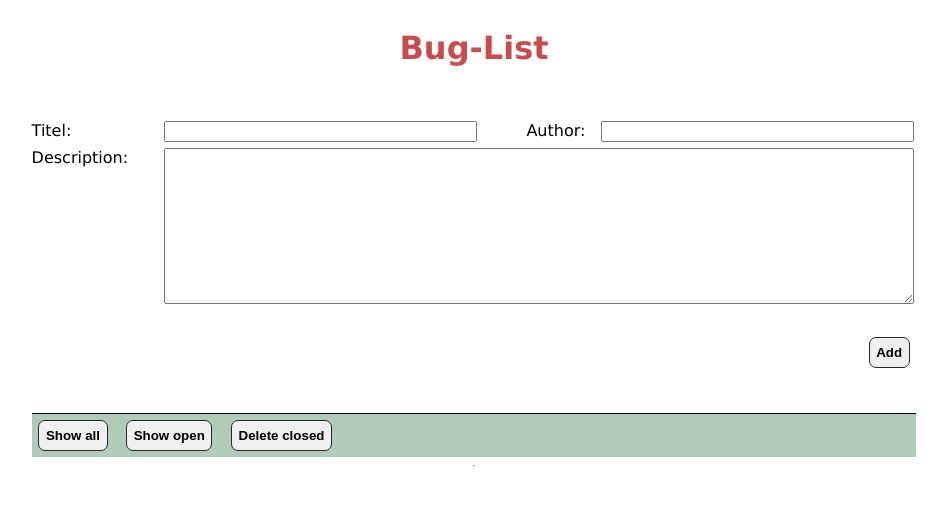
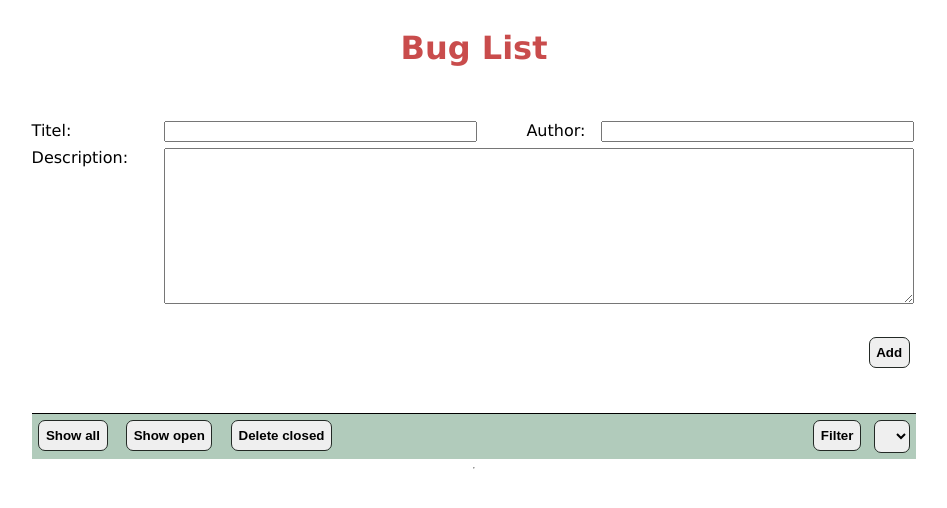
Before and after one commit to hanna-rodler/bugList, a plain HTML site: page index.html in a window 1280 px wide. Shown: the whole page, without its empty margins (166-1113 px from the left). Drawn offline with Linux system fonts and the light colour scheme.

Commit message:
Update index.html

```diff
--- a/index.html
+++ b/index.html
@@ -7,7 +7,7 @@
 </head>
 <body>
 <main>
-	<h1>Bug-List</h1>
+	<h1>Bug List</h1>
 	<div id="bugWrapper">
 		<div id="bugInput">
 			<form name="BugListForm" action="#">
@@ -48,6 +48,11 @@
 				closed
 			</button>
 		</div>
+		<div class="row-30">
+			<select name="filterAuthor" size="1" id="filterAuthor" tabindex="8">
+			</select>
+			<button type="button" id="filter" tabindex="9">Filter</button>
+		</div>
 	</div>
 	<hr>
 
```
